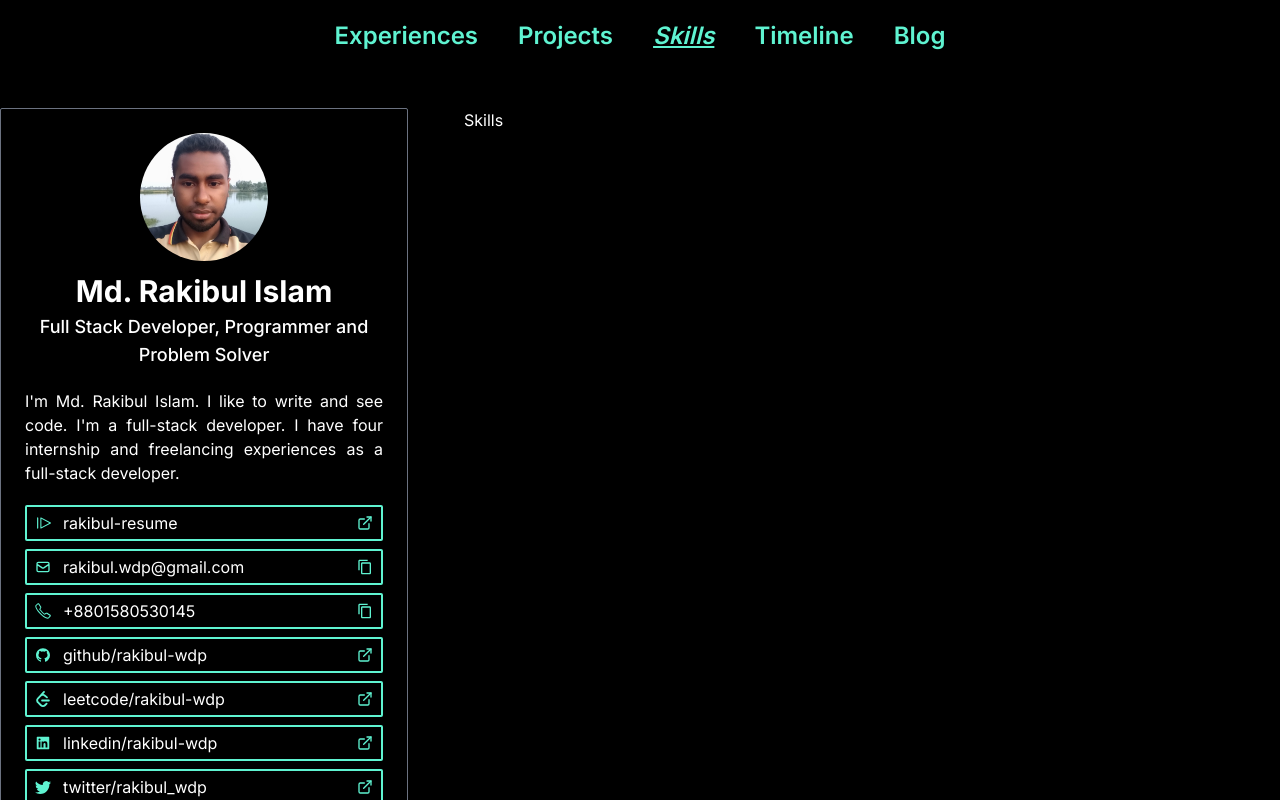
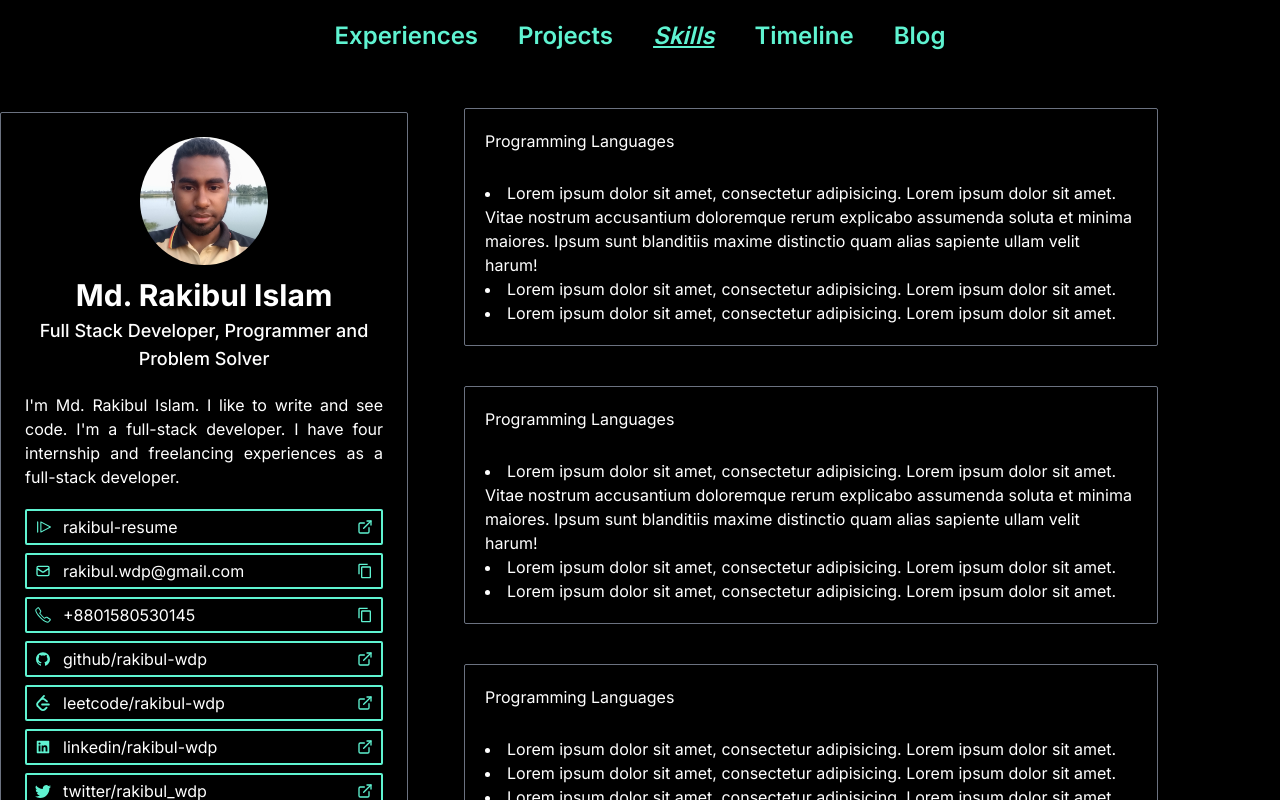
Before and after one commit to rakibul-wdp/portfolio, a Next.js app: page /skills in a window 1280 px wide. Shown: the top 800 px of the page. Built offline with nearby package versions, Linux system fonts and the light colour scheme.

Commit message:
create skills data

```diff
--- a/app/skills/page.tsx
+++ b/app/skills/page.tsx
@@ -1,5 +1,23 @@
+import { experiences } from "@/constants/experiences";
+
 const Page = () => {
-  return <div className="text-white">Skills</div>;
+  return (
+    <div className="w-[85%]">
+      {experiences.map((experience) => (
+        <div
+          className="flex flex-col mb-10 text-white p-5 border-[0.01px] rounded-sm border-gray-500"
+          key={experience.id}
+        >
+          <h3>Programming Languages</h3>
+          <ul className="mt-7 list-disc list-inside">
+            {experience.descriptions.map((des) => (
+              <li key={des.id}>{des.des}</li>
+            ))}
+          </ul>
+        </div>
+      ))}
+    </div>
+  );
 };
 
 export default Page;
```
Also changed, not shown: constants/skills.ts (added, +26 -0 lines).
